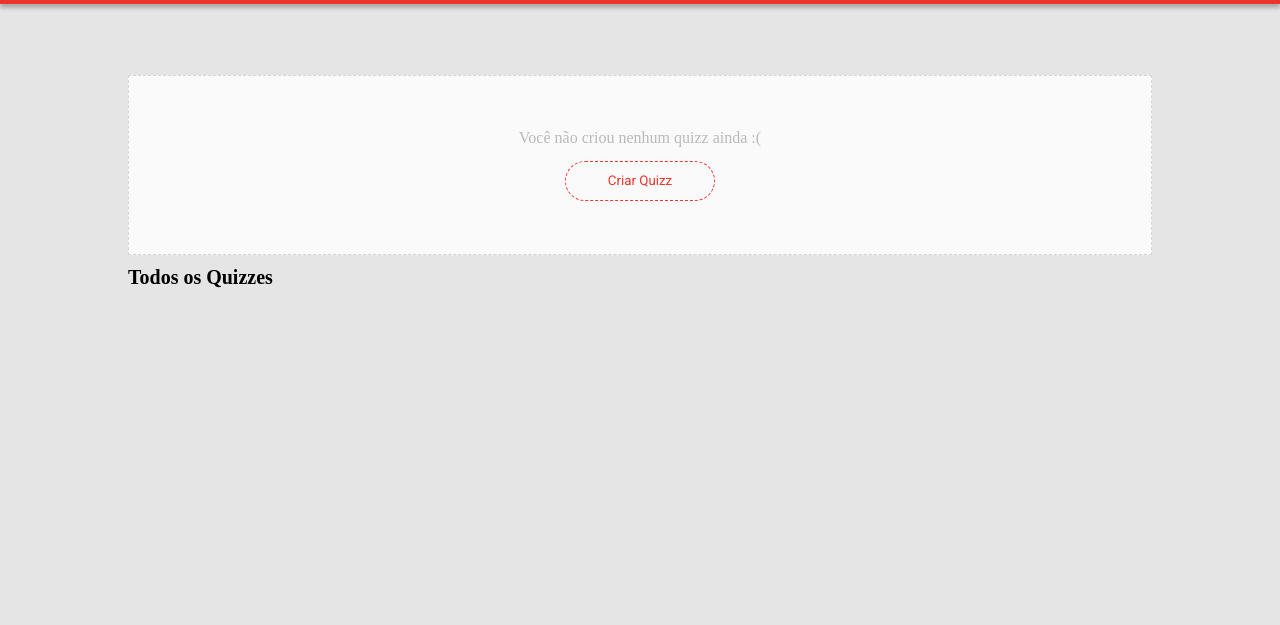
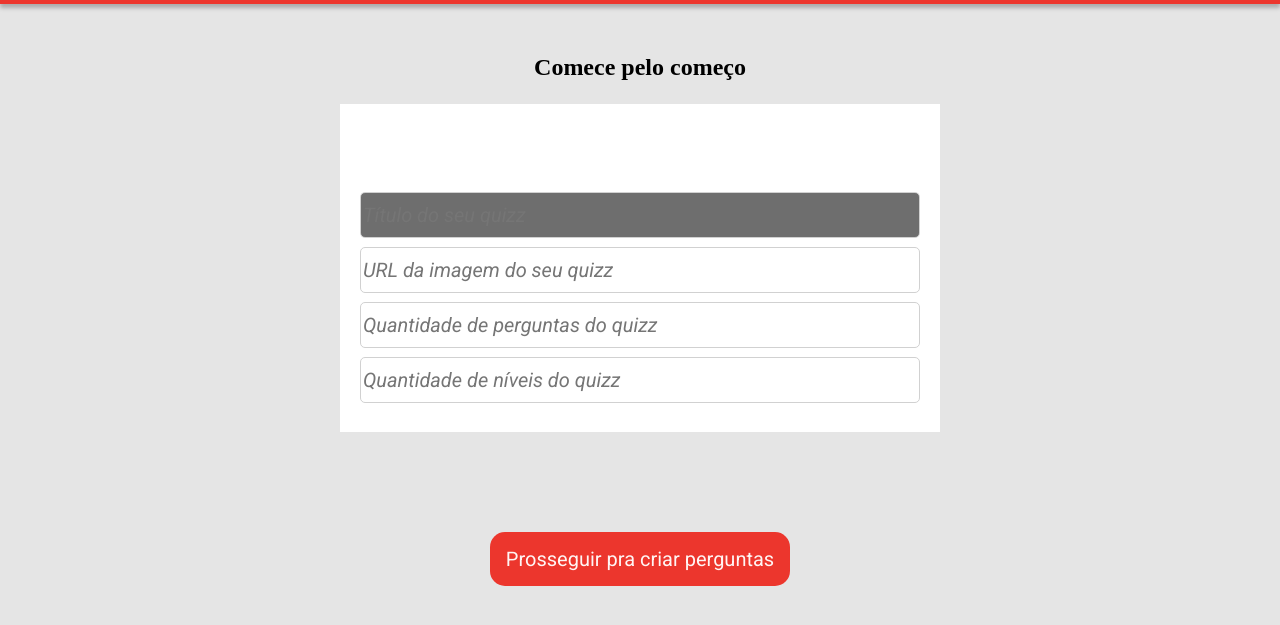
Before and after one commit to JpVargas0907/buzzQuizz, a plain HTML site: page index-geral.html in a window 1280 px wide. Both pictures are taken after a click on the button "Criar Quizz". Shown: the part 65-690 px from the top of the page. Drawn offline with nearby package versions, Linux system fonts and the light colour scheme; no server answers.

Commit message:
função mudar da tela 1 para 3

```diff
--- a/Tela1/scripTela1.js
+++ b/Tela1/scripTela1.js
@@ -35,3 +35,8 @@ function renderQuizzes(quizzes){
     }
     console.log(quizzes)
 }
+
+function abrirTela3(){
+    document.querySelector(".tela1").style.display = "none"
+    document.querySelector(".tela3-1").style.display = "flex"
+  }
--- a/index-geral.html
+++ b/index-geral.html
@@ -24,7 +24,7 @@
     <div class="tela1">
         <div class="criar-quizz">
             <p>Você não criou nenhum quizz ainda :(</p>
-            <button class="criar-quizz">Criar Quizz</button>
+            <button class="criar-quizz" onclick="abrirTela3()">Criar Quizz</button>
         </div>
 
 
```
Also changed, not shown: Tela2/script2.js (line endings or trailing spaces).
